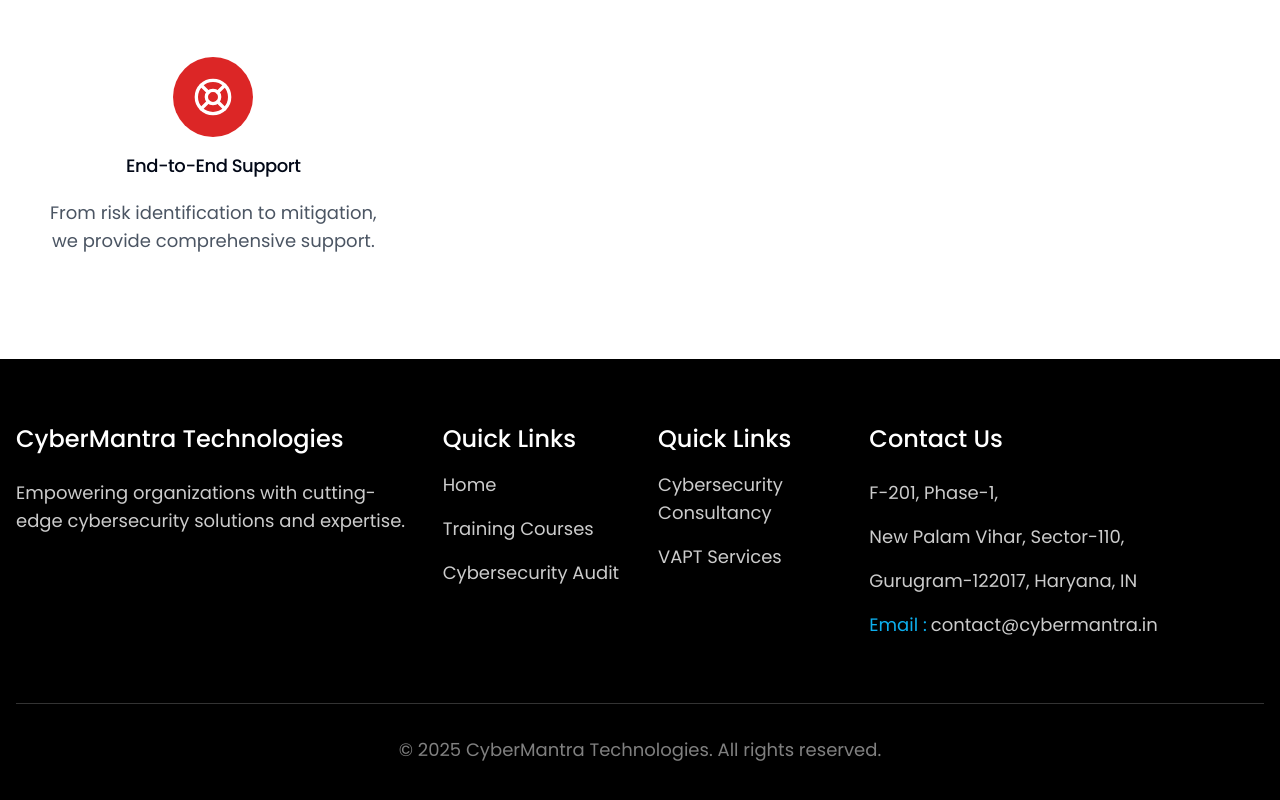
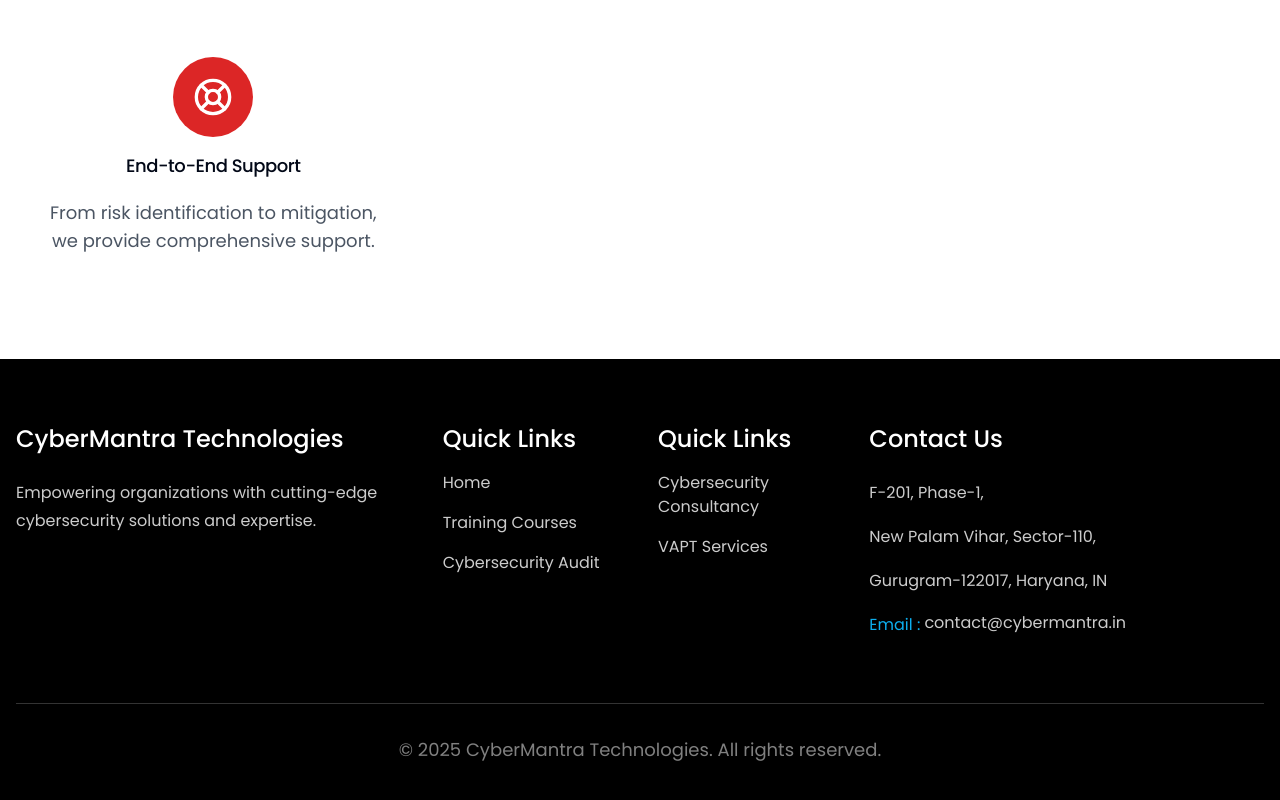
Before and after one commit to SandeepJaiswar2022/CyberMantraMobiSecTask, a React (Vite) app: page / in a window 1280 px wide. Shown: the part 2289-3089 px from the top of the page. Built offline with nearby package versions, Linux system fonts and the light colour scheme.

Commit message:
Improved Footer

```diff
--- a/src/components/layout/Footer.tsx
+++ b/src/components/layout/Footer.tsx
@@ -16,7 +16,7 @@
                     {/* Company Info */}
                     <div className="space-y-6">
                         <h3 className="text-2xl font-medium max-sm:text-lg text-white">CyberMantra Technologies</h3>
-                        <p className="text-white/80 max-sm:text-sm text-lg">
+                        <p className="text-white/80 max-sm:text-sm text-[1rem]">
                             Empowering organizations with cutting-edge cybersecurity solutions and expertise.
                         </p>
                     </div>
@@ -30,7 +30,7 @@
                                     <li key={link.name}>
                                         <Link
                                             to={link.path}
-                                            className="text-white/80 max-sm:text-sm  text-lg hover:text-[#0dafee] transition-colors duration-300"
+                                            className="text-white/80 max-sm:text-sm  hover:text-[#0dafee] transition-colors duration-300"
                                         >
                                             {link.name}
                                         </Link>
@@ -45,7 +45,7 @@
                                     <li key={link.name}>
                                         <Link
                                             to={link.path}
-                                            className="text-white/80 max-sm:text-sm text-lg hover:text-[#0dafee] transition-colors duration-300"
+                                            className="text-white/80 max-sm:text-sm hover:text-[#0dafee] transition-colors duration-300"
                                         >
                                             {link.name}
                                         </Link>
@@ -59,14 +59,14 @@
                     <div className="space-y-6">
                         <h3 className="text-2xl max-sm:text-lg font-medium text-white">Contact Us</h3>
                         <div className="space-y-4">
-                            <p className="text-white/80 text-lg max-sm:text-sm">F-201, Phase-1,</p>
-                            <p className="text-white/80 text-lg max-sm:text-sm">New Palam Vihar, Sector-110,</p>
-                            <p className="text-white/80 text-lg max-sm:text-sm">Gurugram-122017, Haryana, IN</p>
-                            <div className="flex md:flex-col lg:flex-row text-white/80 text-lg max-sm:text-sm space-x-1">
-                                <p className="text-[#0dafee] text-lg max-sm:text-sm">Email :</p>
+                            <p className="text-white/80 max-sm:text-sm text-[1rem]">F-201, Phase-1,</p>
+                            <p className="text-white/80 max-sm:text-sm text-[1rem]">New Palam Vihar, Sector-110,</p>
+                            <p className="text-white/80 max-sm:text-sm text-[1rem]">Gurugram-122017, Haryana, IN</p>
+                            <div className="flex md:flex-col lg:flex-row text-white/80 max-sm:text-sm space-x-1">
+                                <p className="text-[#0dafee] text-[1rem] max-sm:text-sm">Email :</p>
                                 <a
                                     href="mailto:contact@cybermantra.in"
-                                    className="text-white/80 text-lg max-sm:text-sm hover:text-[#0dafee] transition-colors duration-300"
+                                    className="text-white/80 text-[1rem] max-sm:text-sm hover:text-[#0dafee] transition-colors duration-300"
                                 >
                                     contact@cybermantra.in
                                 </a>
```
